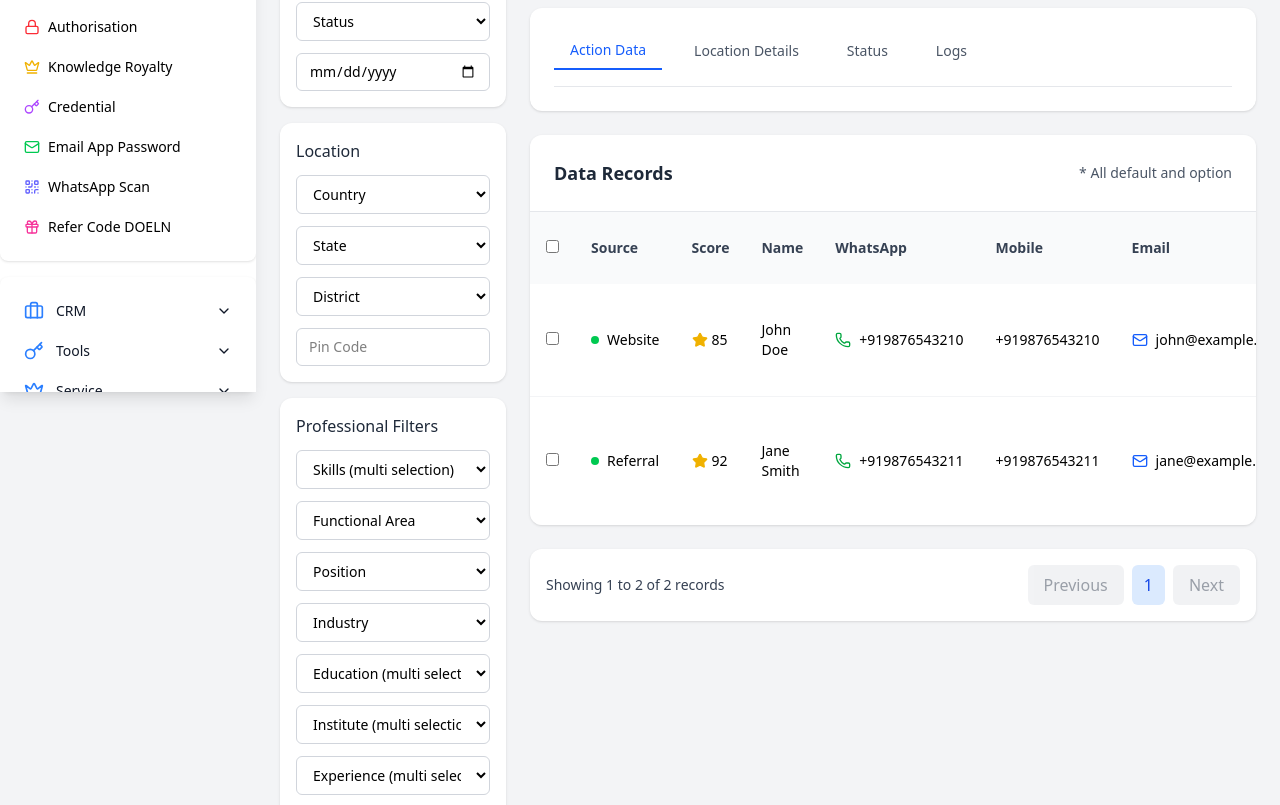
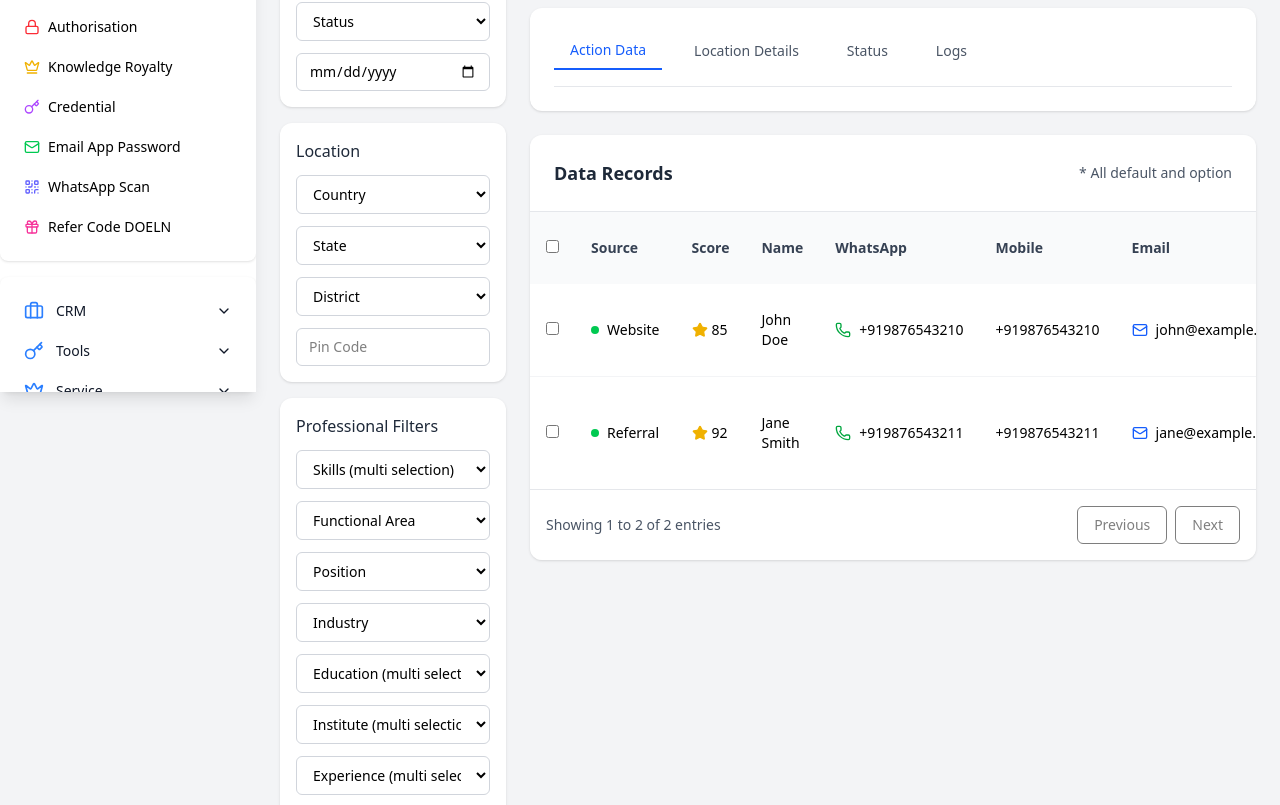
Before and after one commit to margda-workplace/margda, a Next.js app: page /crm in a window 1280 px wide. Shown: the part 408-1213 px from the top of the page. Built offline with nearby package versions, Linux system fonts and the light colour scheme.

Commit message:
Fixed production bugs on dashboard.js

```diff
--- a/src/app/components/dashboard.js
+++ b/src/app/components/dashboard.js
@@ -46,7 +46,9 @@ import {
 } from "lucide-react";
 import CompleteProfile from "./completeProfile";
 
-const Dashboard = () => {
+// The main page component must start with an uppercase letter.
+// We'll rename Dashboard to Page and make it the default export.
+const Page = () => {
   const [mounted, setMounted] = useState(false);
   const [currentRole, setCurrentRole] = useState("Super Admin"); // Super Admin, Team Admin, User
   const [activeSection, setActiveSection] = useState("dashboard");
@@ -748,23 +750,11 @@ const Dashboard = () => {
                           <td className="p-4">{item.profession}</td>
                           <td className="p-4">{item.qualification}</td>
                           <td className="p-4">{item.institute}</td>
-                          <td className="p-4">
-                            <div className="flex flex-wrap gap-1">
-                              {item.skills.map((skill, idx) => (
-                                <span key={idx} className="bg-gray-100 text-gray-800 px-2 py-1 rounded text-xs">
-                                  {skill}
-                                </span>
-                              ))}
-                            </div>
-                          </td>
+                          <td className="p-4">{item.skills.join(', ')}</td>
                           <td className="p-4">{item.cvBio}</td>
                           <td className="p-4">{item.profile}</td>
                           <td className="p-4">
-                            <span className={`px-2 py-1 rounded-full text-xs ${
-                              item.skillsTest === "Completed"
-                                ? "bg-green-100 text-green-800"
-                                : "bg-yellow-100 text-yellow-800"
-                            }`}>
+                            <span className={`px-2 py-1 rounded-full text-xs font-medium ${item.skillsTest === 'Completed' ? 'bg-green-100 text-green-800' : 'bg-red-100 text-red-800'}`}>
                               {item.skillsTest}
                             </span>
                           </td>
@@ -772,66 +762,42 @@ const Dashboard = () => {
                           <td className="p-4">{item.interview}</td>
                           <td className="p-4">{item.documents}</td>
                           <td className="p-4">{item.loi}</td>
+                          <td className="p-4">{item.followUpDate}</td>
                           <td className="p-4">
-                            <div className="flex items-center gap-1 text-xs">
-                              <Calendar size={12} />
-                              {item.followUpDate}
-                            </div>
+                            <span className={`font-medium ${item.lateDays > 0 ? 'text-red-500' : 'text-green-500'}`}>
+                              {item.lateDays}
+                            </span>
                           </td>
                           <td className="p-4">
-                            <div className={`flex items-center gap-1 text-xs ${
-                              item.lateDays > 0 ? "text-red-600" : "text-green-600"
-                            }`}>
-                              <Clock size={12} />
-                              ({item.lateDays})
-                            </div>
+                            <span className={`px-2 py-1 rounded-full text-xs font-medium ${item.timeline === 'On track' ? 'bg-green-100 text-green-800' : 'bg-red-100 text-red-800'}`}>
+                              {item.timeline}
+                            </span>
                           </td>
-                          <td className="p-4">{item.timeline}</td>
                           <td className="p-4">{item.remarks}</td>
                           <td className="p-4">
-                            <div className="flex items-center gap-2">
-                              <button
-                                className="p-1 hover:bg-gray-100 rounded"
-                                title="Change"
-                              >
-                                <Edit3 size={14} className="text-blue-600" />
-                              </button>
-                              <button
-                                className="p-1 hover:bg-gray-100 rounded"
-                                title="Share"
-                              >
-                                <Share2 size={14} className="text-green-600" />
-                              </button>
-                              <ActionDropdown item={item} />
-                            </div>
+                            <ActionDropdown item={item} />
                           </td>
                         </tr>
                       ))}
                     </tbody>
                   </table>
-                </div>
-
-                {/* Pagination */}
-                <div className="bg-white p-4 rounded-xl shadow">
-                  <div className="flex items-center justify-between">
-                    <div className="text-sm text-gray-700">
-                      Showing {startIndex + 1} to {Math.min(startIndex + itemsPerPage, filteredData.length)} of {filteredData.length} records
-                    </div>
-                    <div className="flex items-center gap-2">
+                  {/* Pagination */}
+                  <div className="flex items-center justify-between p-4 border-t border-gray-200">
+                    <span className="text-sm text-gray-600">
+                      Showing {startIndex + 1} to {Math.min(startIndex + itemsPerPage, filteredData.length)} of {filteredData.length} entries
+                    </span>
+                    <div className="flex gap-2">
                       <button
-                        onClick={() => setCurrentPage(Math.max(1, currentPage - 1))}
+                        onClick={() => setCurrentPage(prev => Math.max(prev - 1, 1))}
                         disabled={currentPage === 1}
-                        className="px-4 py-2 bg-gray-200 text-gray-700 rounded-md disabled:opacity-50 hover:bg-gray-300 transition-colors"
+                        className="px-4 py-2 border rounded-md text-sm font-medium hover:bg-gray-100 disabled:opacity-50"
                       >
                         Previous
                       </button>
-                      <span className="px-3 py-2 bg-blue-100 text-blue-700 rounded-md">
-                        {currentPage}
-                      </span>
                       <button
-                        onClick={() => setCurrentPage(currentPage + 1)}
-                        disabled={currentPage >= Math.ceil(filteredData.length / itemsPerPage)}
-                        className="px-4 py-2 bg-gray-200 text-gray-700 rounded-md disabled:opacity-50 hover:bg-gray-300 transition-colors"
+                        onClick={() => setCurrentPage(prev => prev + 1)}
+                        disabled={startIndex + itemsPerPage >= filteredData.length}
+                        className="px-4 py-2 border rounded-md text-sm font-medium hover:bg-gray-100 disabled:opacity-50"
                       >
                         Next
                       </button>
@@ -847,4 +813,4 @@ const Dashboard = () => {
   );
 };
 
-export default Dashboard;
+export default Page;
```
